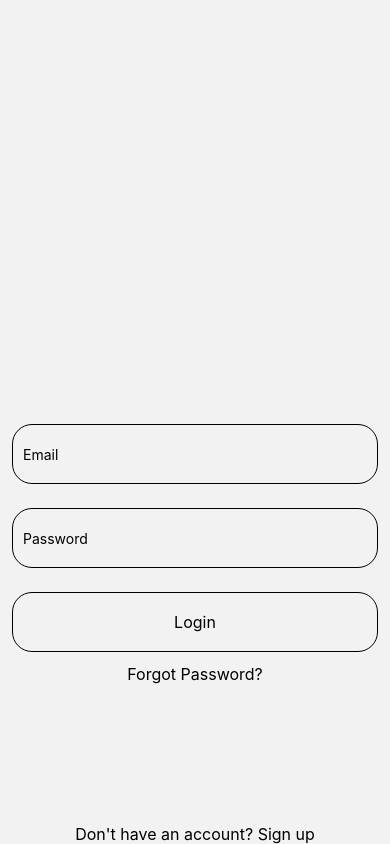
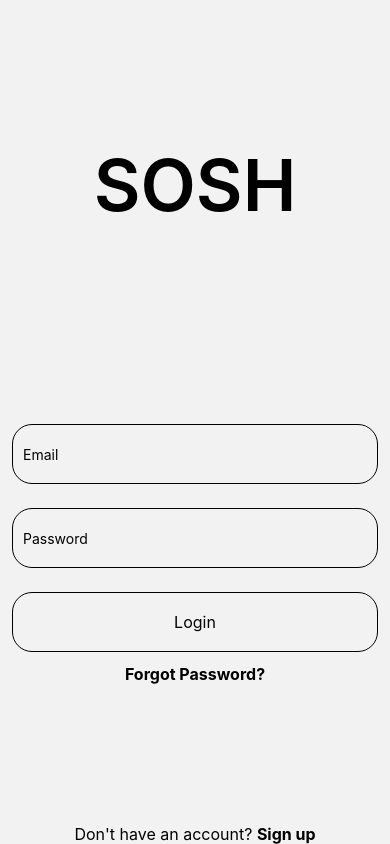
Before and after one commit to benjaminharringtonrose/social-app, a React Native app: screen /LoginScreen in a window 390 px wide. Built offline with nearby package versions, Linux system fonts and the light colour scheme.

Commit message:
cleanup: LoginScreen

```diff
--- a/src/components/RootView/index.tsx
+++ b/src/components/RootView/index.tsx
@@ -1,17 +1,20 @@
 import React, { FC } from 'react';
-import { Keyboard, TouchableWithoutFeedback, View } from 'react-native';
-import { SafeAreaView } from 'react-native-safe-area-context';
+import { Keyboard, TouchableWithoutFeedback, View, Text, SafeAreaView } from 'react-native';
 
 import styles from './styles';
 
 interface IProps {
+  backgroundText?: string;
   children: JSX.Element[] | JSX.Element | null;
 }
 
-const RootView: FC<IProps> = ({children}) => (
+const RootView: FC<IProps> = ({backgroundText, children}) => (
   <SafeAreaView style={styles.root}>
     <TouchableWithoutFeedback style={styles.root} onPress={Keyboard.dismiss} accessible={false}>
       <View style={styles.root}>
+        <View style={styles.backgroundTextContainer}>
+          <Text style={styles.titleText}>{backgroundText}</Text>
+        </View>
         {children}
       </View>
     </TouchableWithoutFeedback>
--- a/src/components/RootView/styles.ts
+++ b/src/components/RootView/styles.ts
@@ -1,9 +1,23 @@
-import { StyleSheet } from 'react-native';
+import { Dimensions, StyleSheet } from 'react-native';
+
+const {height} = Dimensions.get('window');
 
 const styles = StyleSheet.create({
   root: {
     flex: 1,
   },
+  titleText: {
+    fontSize: 72,
+    fontWeight: '600'
+  },
+  backgroundTextContainer: {
+    position: 'absolute',
+    alignItems: 'center',
+    top: height / 6,
+    bottom: 0,
+    left: 0,
+    right: 0
+  },
 });
 
 export default styles;
--- a/src/screens/LoginScreen/index.tsx
+++ b/src/screens/LoginScreen/index.tsx
@@ -13,8 +13,8 @@ const LoginScreen: FC = () => {
   const [password, setPassword] = useState('');
 
   return (
-    <RootView>
-      <View style={styles.topHalfContainer} />
+    <RootView backgroundText={"SOSH"}>
+      <View style={styles.topHalfContainer}/>
         <KeyboardAvoidingView
           behavior={isIOS() ? 'padding' : 'height'}
           style={styles.bottomHalfContainer}
@@ -31,13 +31,13 @@ const LoginScreen: FC = () => {
           />
           <Button label={"Login"} onPress={() => {}} />
           <TouchableOpacity onPress={() => {}}>
-            <Text style={styles.forgotPasswordText}>{"Forgot Password?"}</Text>
+            <Text style={styles.ctaText}>{"Forgot Password?"}</Text>
           </TouchableOpacity>
         </KeyboardAvoidingView>
         <View style={styles.signupContainer}>
           <Text style={{ fontSize: 16 }}>{"Don't have an account? "}</Text>
           <TouchableOpacity onPress={() => {}}>
-            <Text style={{ textAlign: 'center', fontSize: 16 }}>{"Sign up"}</Text>
+            <Text style={styles.ctaText}>{"Sign up"}</Text>
           </TouchableOpacity>
         </View>
 
--- a/src/screens/LoginScreen/styles.ts
+++ b/src/screens/LoginScreen/styles.ts
@@ -6,13 +6,20 @@ const styles = StyleSheet.create({
   },
   topHalfContainer: {
     flex: 1,
+    justifyContent: 'center',
+    alignItems: 'center',
+  },
+  titleText: {
+    fontSize: 72,
+    fontWeight: '600'
   },
   bottomHalfContainer: {
     flex: 1,
   },
-  forgotPasswordText: {
+  ctaText: {
     textAlign: 'center',
-    fontSize: 16
+    fontSize: 16,
+    fontWeight: '700'
   },
   signupContainer: {
     flexDirection: 'row',
```
